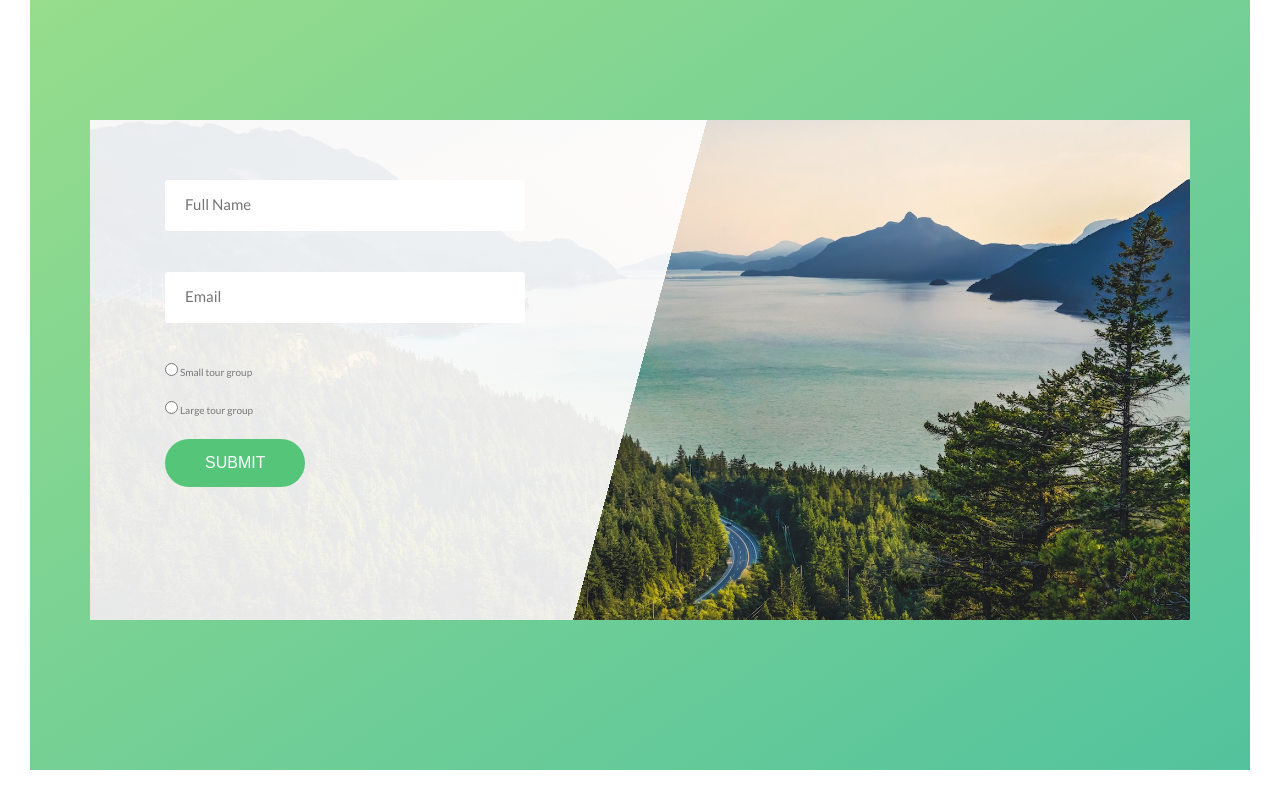
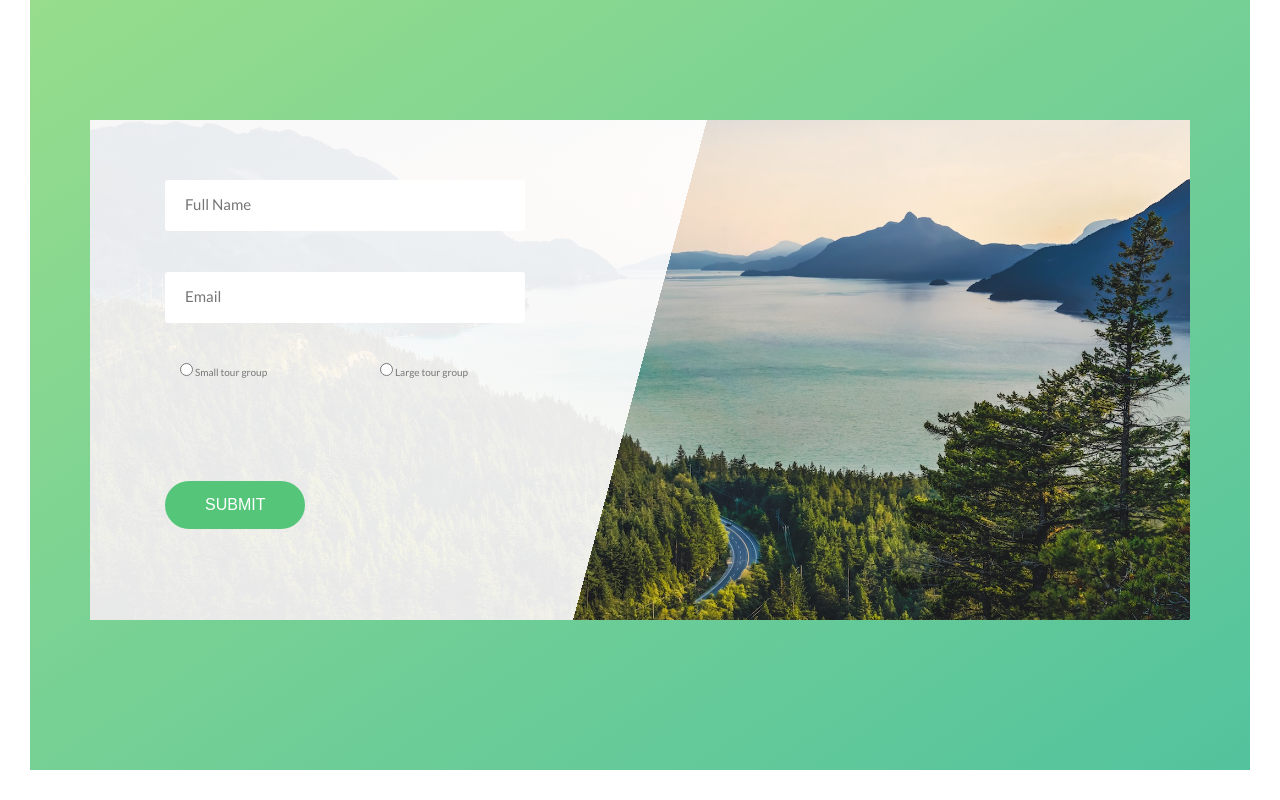
Before and after one commit to iamrk-js/b2-32022-nature, a website: page index.html in a window 1280 px wide. Shown: the part 4407-5207 px from the top of the page. Drawn offline with Linux system fonts and the light colour scheme.

Commit message:
work on ui of book form radio form controls

```diff
--- a/index.html
+++ b/index.html
@@ -334,24 +334,32 @@
                             <form class="book-form">
                                 <div class="form-group">
                                     <input type="text" id="" required placeholder="Full Name" class="book-form-input">
-                                    <label for=""  class="book-form-label">Full Name</label>
+                                    <label for="" class="book-form-label">Full Name</label>
                                 </div>
                                 <div class="form-group">
                                     <input type="text" id="" required placeholder="Email" class="book-form-input">
-                                    <label for=""  class="book-form-label">Email</label>
+                                    <label for="" class="book-form-label">Email</label>
                                 </div>
+                                <div class="row">
+                                    <div class="col6">
                                         <div class="form-group">
                                             <div class="form-radio">
                                                 <input type="radio" id="small" name="groupSize">
                                                 <label for="small">Small tour group</label>
                                             </div>
                                         </div>
+                                    </div>
+                                    <div class="col6">
                                         <div class="form-group">
                                             <div class="form-radio">
-                                        <input type="radio"  name="groupSize" id="large">
+                                                <input type="radio" name="groupSize" id="large">
                                                 <label for="large">Large tour group</label>
                                             </div>
                                         </div>
+                                    </div>
+                                </div>
+
+
                                 <div class="form-group">
                                     <button class="btn btn-green btn-animated">submit</button>
                                 </div>
```
Lines whose indentation alone changed are shown as unchanged.
